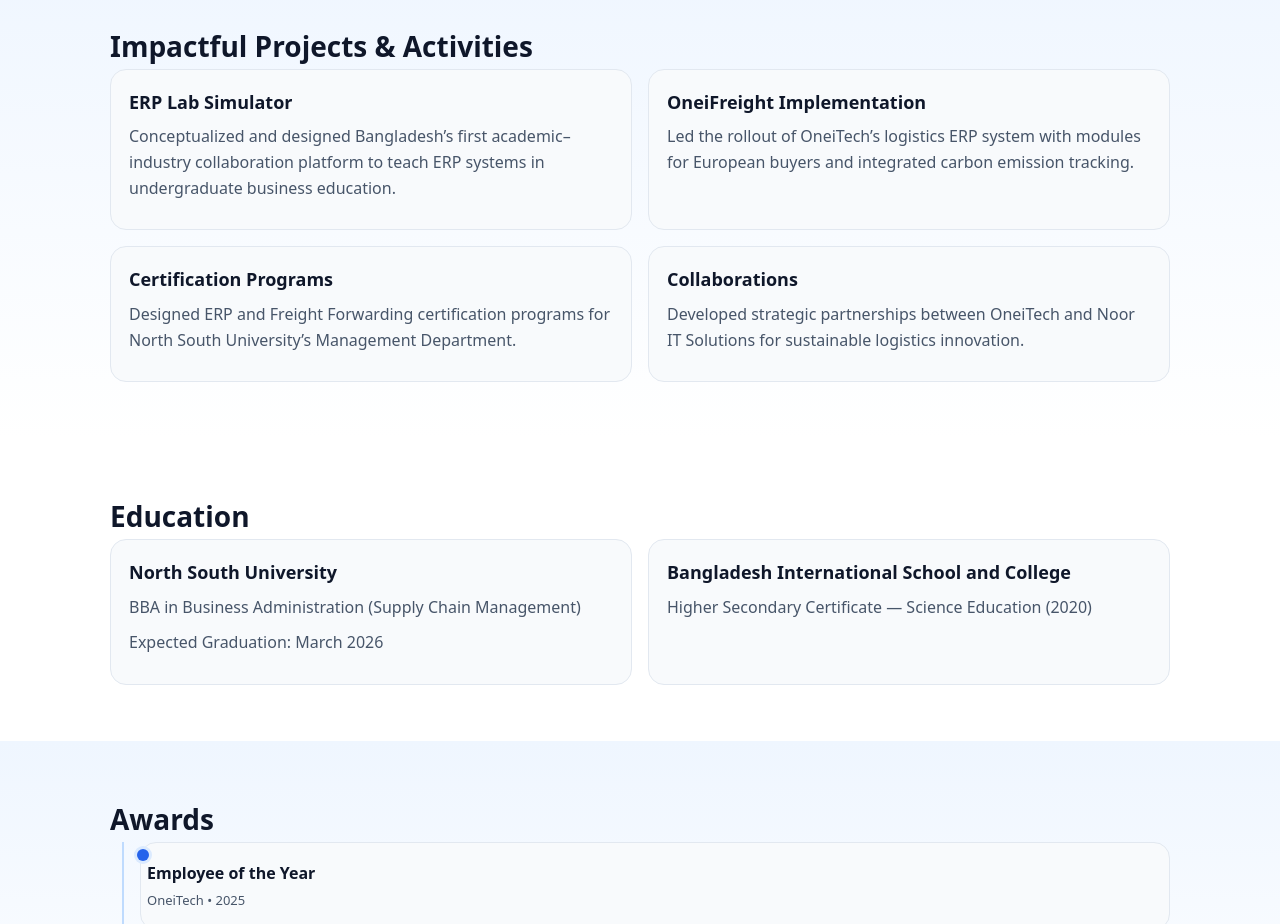
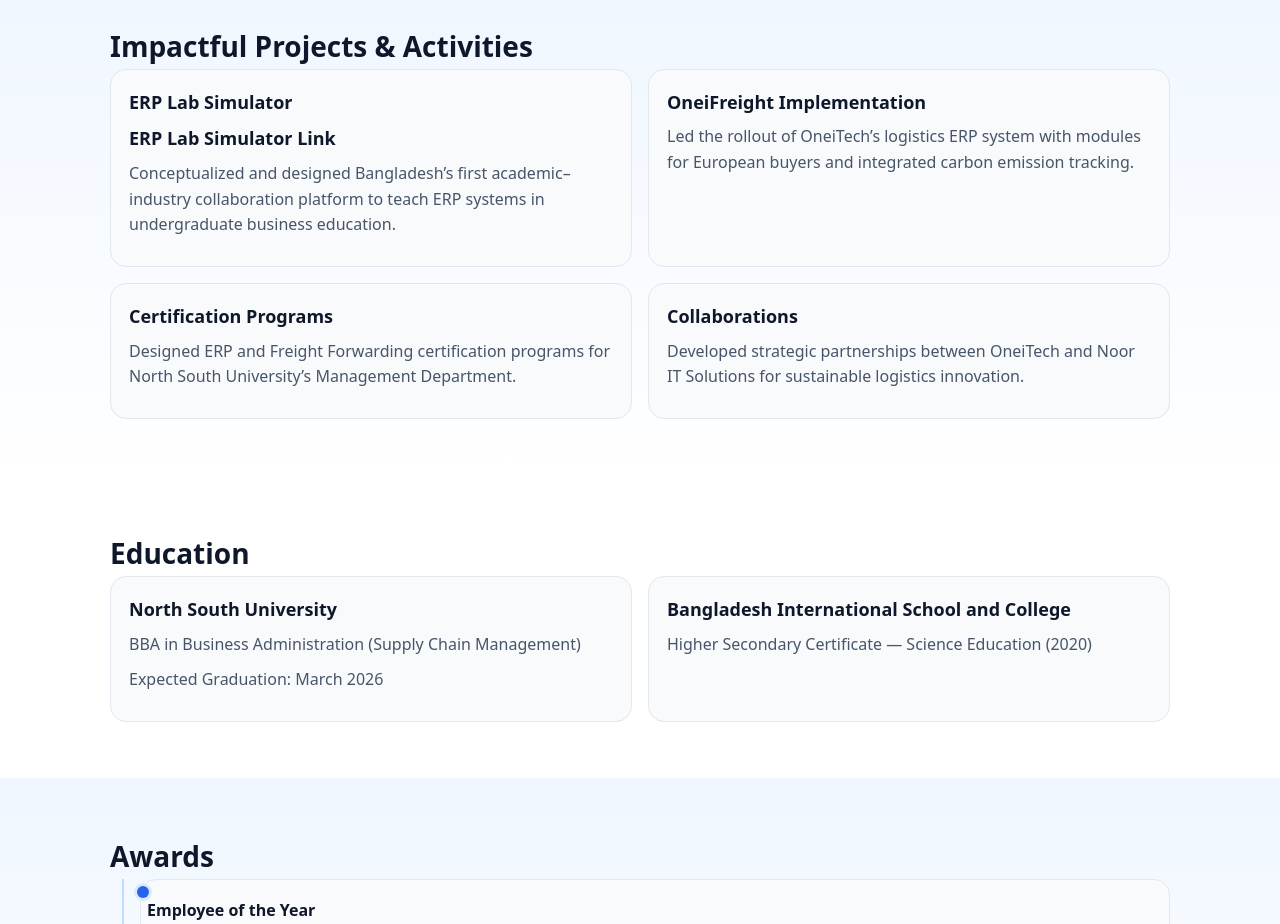
Before and after one commit to tahmidzaman25/portfolio, a plain HTML site: page index.html in a window 1280 px wide. Shown: the part 1980-2904 px from the top of the page. Drawn offline with Linux system fonts and the light colour scheme.

Commit message:
Update erp

```diff
--- a/index.html
+++ b/index.html
@@ -125,6 +125,7 @@
         <div class="grid cols-2">
           <div class="card">
             <h3>ERP Lab Simulator</h3>
+            <h3><a href="https://tahmidzaman25.github.io/portfolio/" target="_blank" style="color:inherit; text-decoration:none;">ERP Lab Simulator Link</a></h3>
             <p>Conceptualized and designed Bangladesh’s first academic–industry collaboration platform to teach ERP systems in undergraduate business education.</p>
           </div>
           <div class="card">
```
